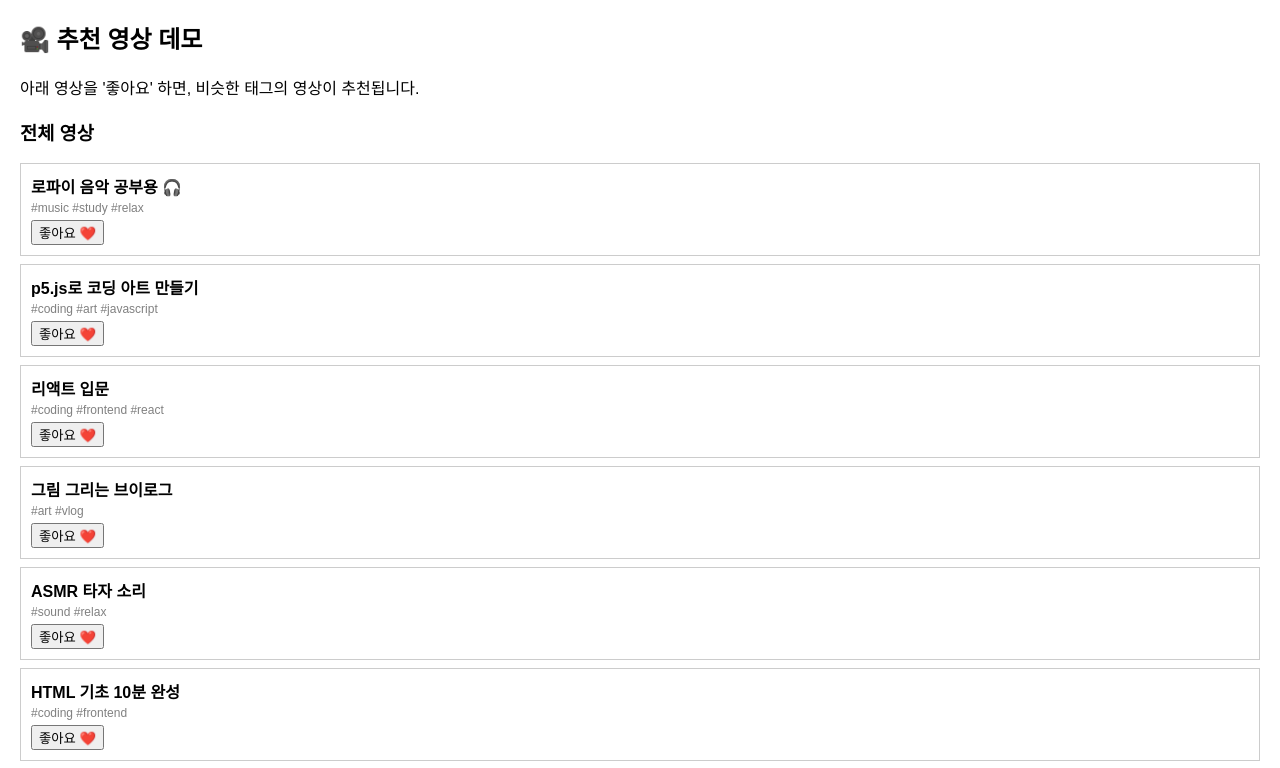
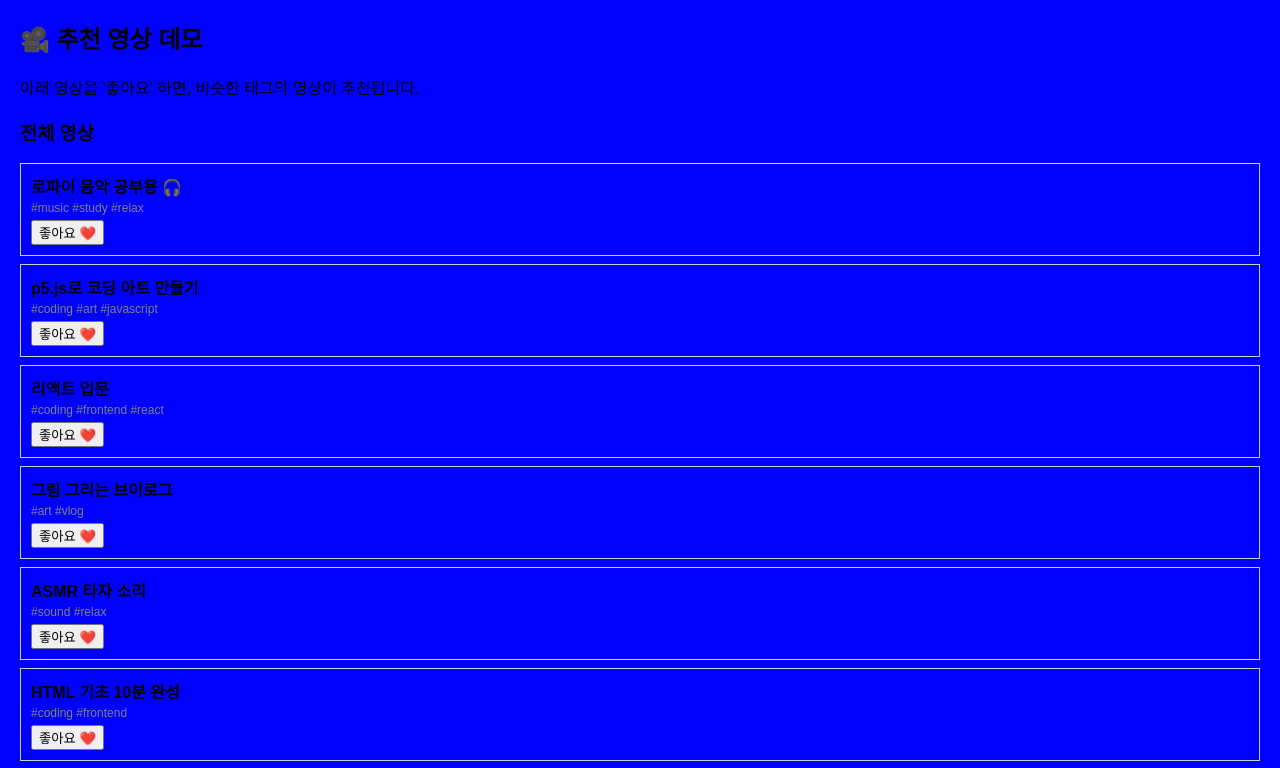
Before and after one commit to jwk-sogang/git-vercel-test, a plain HTML site: page index.html in a window 1280 px wide. Shown: the top 768 px of the page. Drawn offline with Linux system fonts and the light colour scheme.

Commit message:
backgroudn-blue

```diff
--- a/index.html
+++ b/index.html
@@ -4,7 +4,7 @@
   <meta charset="utf-8">
   <title>Mini YouTube Recommender</title>
   <style>
-    body { font-family: sans-serif; margin: 20px; }
+    body { background-color:blue;font-family: sans-serif; margin: 20px; }
     .video { border: 1px solid #ccc; padding: 10px; margin: 8px 0; }
     .tags { font-size: 12px; color: gray; }
     button { margin-top: 4px; }
```
